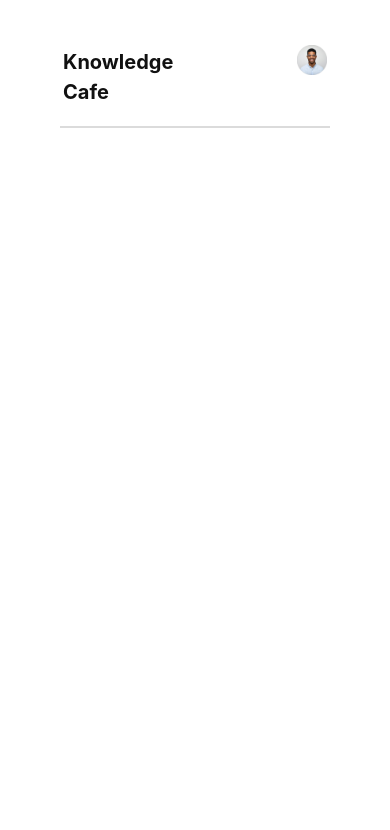
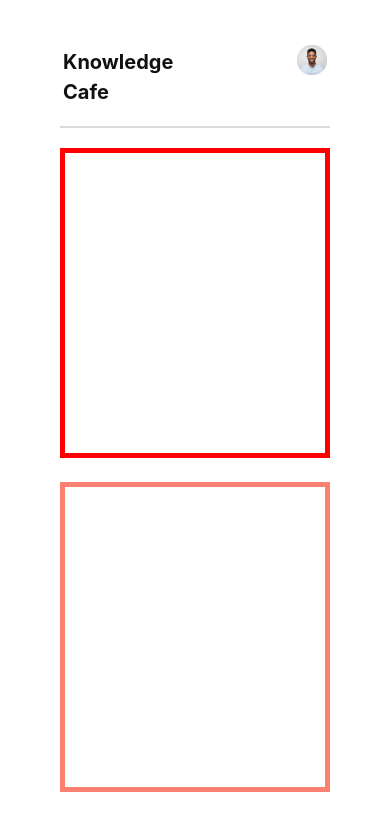
Before and after one commit to Humayun1318/Knowledge-cafeWithReact, a React (Vite) app: page / in a window 390 px wide. Shown: the top 830 px of the page. Built offline with nearby package versions, Linux system fonts and the light colour scheme.

Commit message:
json data entry

```diff
--- a/src/App.jsx
+++ b/src/App.jsx
@@ -1,4 +1,5 @@
 import './App.css'
+import Blogs from './components/Blogs/Blogs'
 import Header from './components/Header/Header'
 
 function App() {
@@ -7,6 +8,7 @@ function App() {
   return (
     <div className="App">
       <Header></Header>
+      <Blogs></Blogs>
     </div>
   )
 }
--- /dev/null
+++ b/src/components/Blogs/Blogs.css
@@ -0,0 +1,29 @@
+.blogs-container{
+    margin: 50px 150px 32px;
+    display: grid;
+    grid-template-columns: 2fr 1fr;
+    gap: 24px;
+    height: 100vh;
+
+}
+.blog-container{
+   height: 300px;
+   border: 5px solid red;
+}
+.side-container{
+   height: 300px;
+   border: 5px solid salmon;
+}
+
+
+
+
+@media only screen and (max-width: 767px) {
+    .blogs-container{
+        display: block;
+        margin: 20px 60px 16px;
+    }
+    .side-container{
+       margin-top: 24px;
+    }
+}
--- /dev/null
+++ b/src/components/Blogs/Blogs.jsx
@@ -0,0 +1,28 @@
+import React, { useEffect, useState } from 'react';
+import './Blogs.css'
+
+const Blogs = () => {
+    const [blogs, setBlogs] = useState([]);
+
+    useEffect(() => {
+        fetch('blogs.json')
+        .then(res => res.json())
+        .then(data => setBlogs(data))
+
+    }, []);
+
+    return (
+        <div className='blogs-container'>
+            <div className="blog-container">
+                {
+                    blogs.map(blog=>console.log(blog))
+                }
+            </div>
+            <div className="side-container">
+
+            </div>
+        </div>
+    );
+};
+
+export default Blogs;
```
Also changed, not shown: src/fakeData/blogs.json (added, +46 -0 lines), public/blogs.json (renamed from public/fakedata.json).
